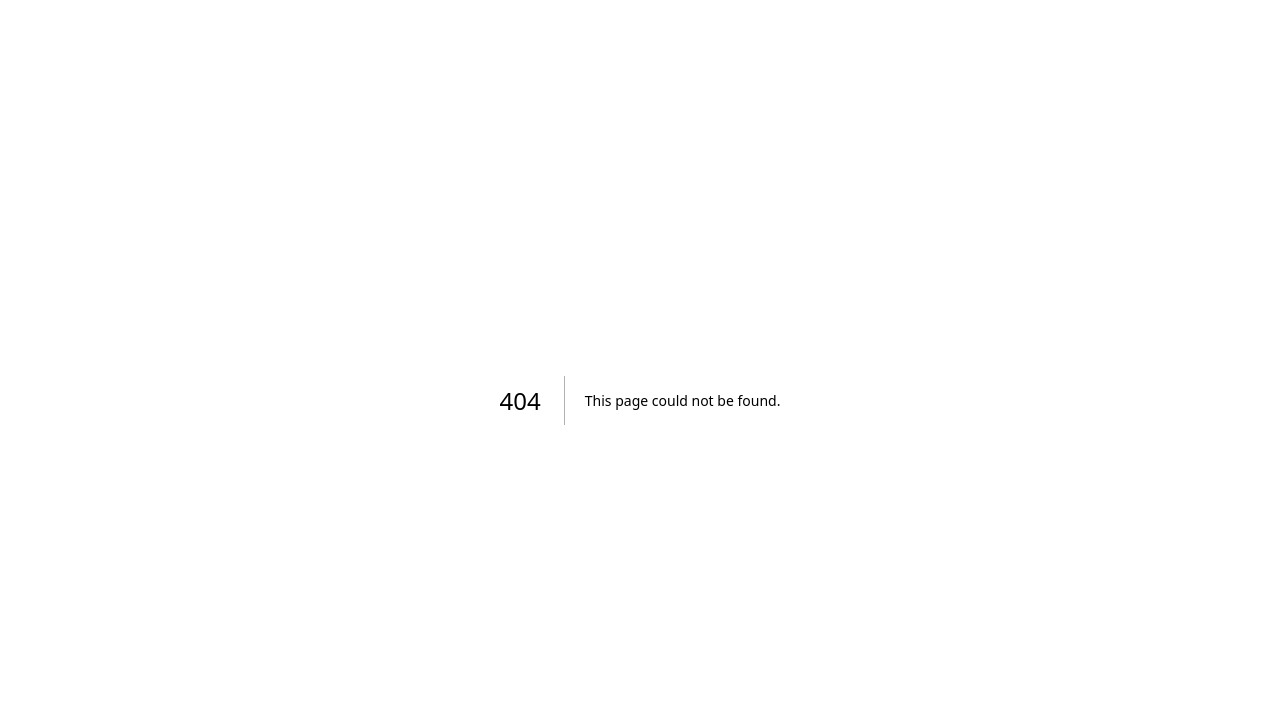
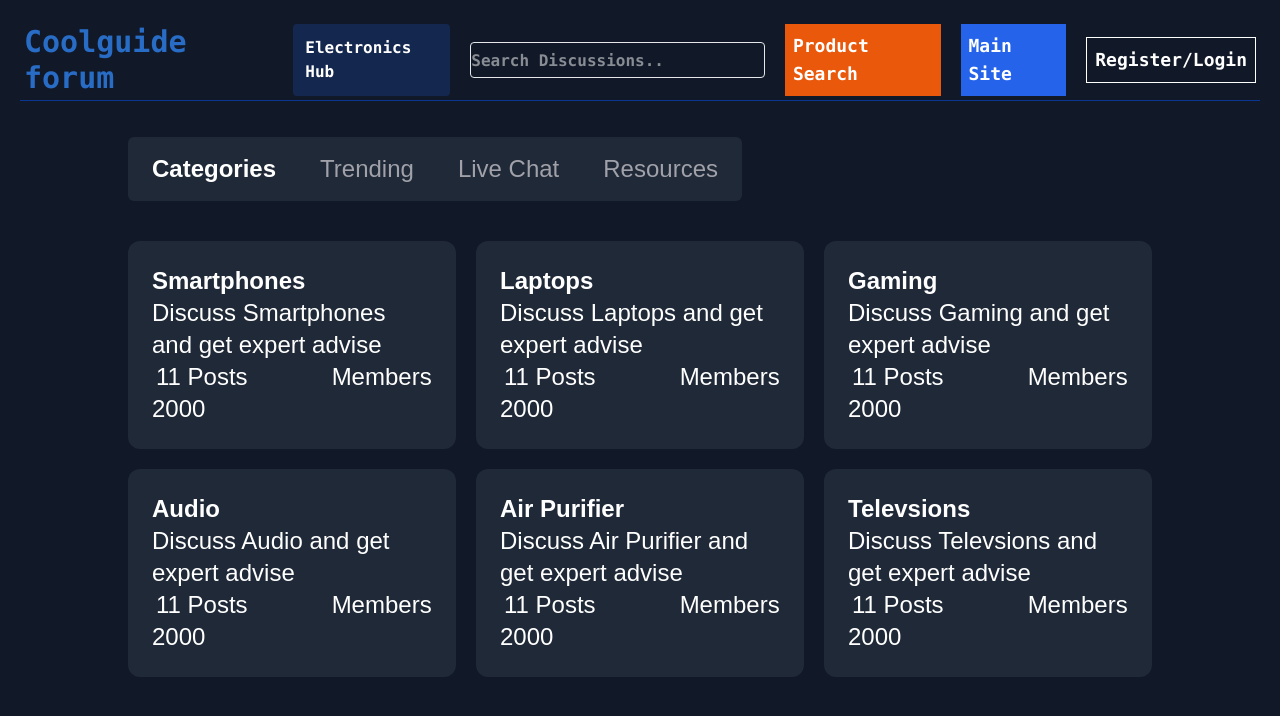
Before and after one commit to CoolSidOfficial/FORUMS, a Next.js app: page /tabs/categories in a window 1280 px wide. Before the commit this address had no page. Shown: the top 716 px of the page. Built offline with nearby package versions, Linux system fonts and the light colour scheme.

Commit message:
worked on categories and layout page

```diff
--- a/src/app/components/Header.js
+++ b/src/app/components/Header.js
@@ -8,8 +8,8 @@ function Header() {
             <div className="p-3  bg-[#14274E] rounded hover:text-[#8cadf0] ">Electronics Hub</div>
             <input type="search" placeholder="Search Discussions.." className="ml-auto border border-gray-200 rounded  h-9 w-xs text-white"></input>
             <Link className="bg-[#EA580C] md:text-lg p-2" href="">Product Search</Link>
-            <Link className="bg-[#2563EB] md:text-lg p-2" href="">Main Site</Link>
-            <Link  className="border md:text-lg p-2"href="/login">Login</Link>
+            <Link className="bg-[#2563EB] md:text-lg p-2" href="https://coolguide.tech">Main Site</Link>
+            <Link  className="border md:text-lg p-2"href="/login">Register/Login</Link>
         </div>
     </div>
   )
--- a/src/app/page.js
+++ b/src/app/page.js
@@ -1,9 +1,9 @@
-import Image from "next/image";
-import Header from "./components/Header";
+import { redirect } from "next/navigation";
 
-export default function Home() {
-  return (
-<div>
-<Header/>  </div>
-  );
+
+export default function Home(){
+  return(
+    redirect("/tabs/categories")
+  )
+
 }
--- /dev/null
+++ b/src/app/tabs/categories/page.js
@@ -0,0 +1,73 @@
+import Link from "next/link"
+
+function categories() {
+
+  const cat_data=[
+    {icon:"",
+     text:"Smartphones",
+     posts:"11",
+     members:"2000"
+    },
+
+     {icon:"",
+     text:"Laptops",
+     posts:"11",
+     members:"2000"
+    },
+ {icon:"",
+     text:"Gaming",
+     posts:"11",
+     members:"2000"
+    },
+ {icon:"",
+     text:"Audio",
+     posts:"11",
+     members:"2000"
+    },
+ {icon:"",
+     text:"Air Purifier",
+     posts:"11",
+     members:"2000"
+    },
+ {icon:"",
+     text:"Televsions",
+     posts:"11",
+     members:"2000"
+    },
+
+  ]
+
+    return (
+    <div>
+
+   <div className="grid  grid-cols-3 gap-5   ">
+    {cat_data.map((each,index)=>(
+        <Link  href="" key={index} className= "bg-[#1F2937] text-2xl p-6 rounded-xl h-max">
+          <span>{each.icon}</span>
+          <span className="text-2xl font-semibold">{each.text}</span>
+        <div>Discuss {each.text} and get expert advise</div>
+        <span className="m-1">
+            {each.posts} Posts
+        </span>
+        <span className="ml-20">
+            Members {
+                each.members
+            }
+        </span>
+    </Link>
+
+
+    ))
+
+    }
+
+
+   </div>
+
+
+    </div>
+
+  )
+}
+
+export default categories
--- /dev/null
+++ b/src/app/tabs/layout.js
@@ -0,0 +1,37 @@
+"use client";
+import Link from "next/link";
+import { usePathname } from "next/navigation";
+import Header from "../components/Header";
+export default function TabsLayout({ children }) {
+  const pathname = usePathname();
+
+  const tabs = [
+    { name: "Categories", href: "/tabs/categories" },
+    { name: "Trending", href: "/tabs/trending" },
+    { name: "Live Chat", href: "/tabs/live-chat" },
+    { name: "Resources", href: "/tabs/resources" },
+  ];
+
+  return (
+    <div>
+      <Header />
+      <ul className="flex gap-3 bg-[#1F2937] text-2xl w-max ml-32 mt-9 p-2 rounded-md">
+        {tabs.map((tab) => (
+          <li
+            key={tab.href}
+            className={
+              pathname.startsWith(tab.href)
+                ? "text-white font-semibold"
+                : "text-[#A1A1AA] hover:text-white"
+            }
+          >
+            <Link href={tab.href} className="px-4 py-2 block">
+              {tab.name}
+            </Link>
+          </li>
+        ))}
+      </ul>
+      <main className="px-32 mt-10">{children}</main>
+    </div>
+  );
+}
--- /dev/null
+++ b/src/app/tabs/live-chat/page.js
@@ -0,0 +1,8 @@
+
+function chat() {
+  return (
+    <div>Live Chat</div>
+  )
+}
+
+export default chat
--- /dev/null
+++ b/src/app/tabs/resources/page.js
@@ -0,0 +1,8 @@
+
+function resources() {
+  return (
+    <div>Resources &Guides</div>
+  )
+}
+
+export default resources
--- /dev/null
+++ b/src/app/tabs/trending/page.js
@@ -0,0 +1,10 @@
+
+function trending() {
+  return (
+    <div>
+        <div className="text-2xl">Trending Discussions</div>
+    </div>
+  )
+}
+
+export default trending
```
